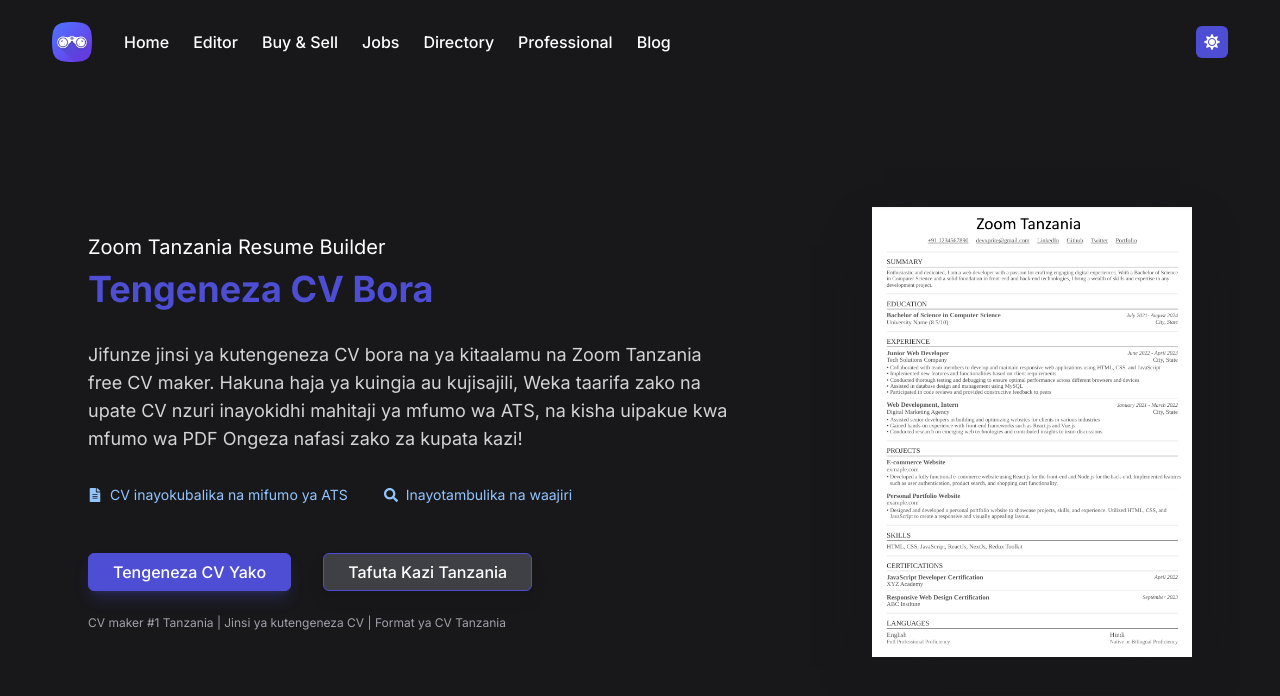
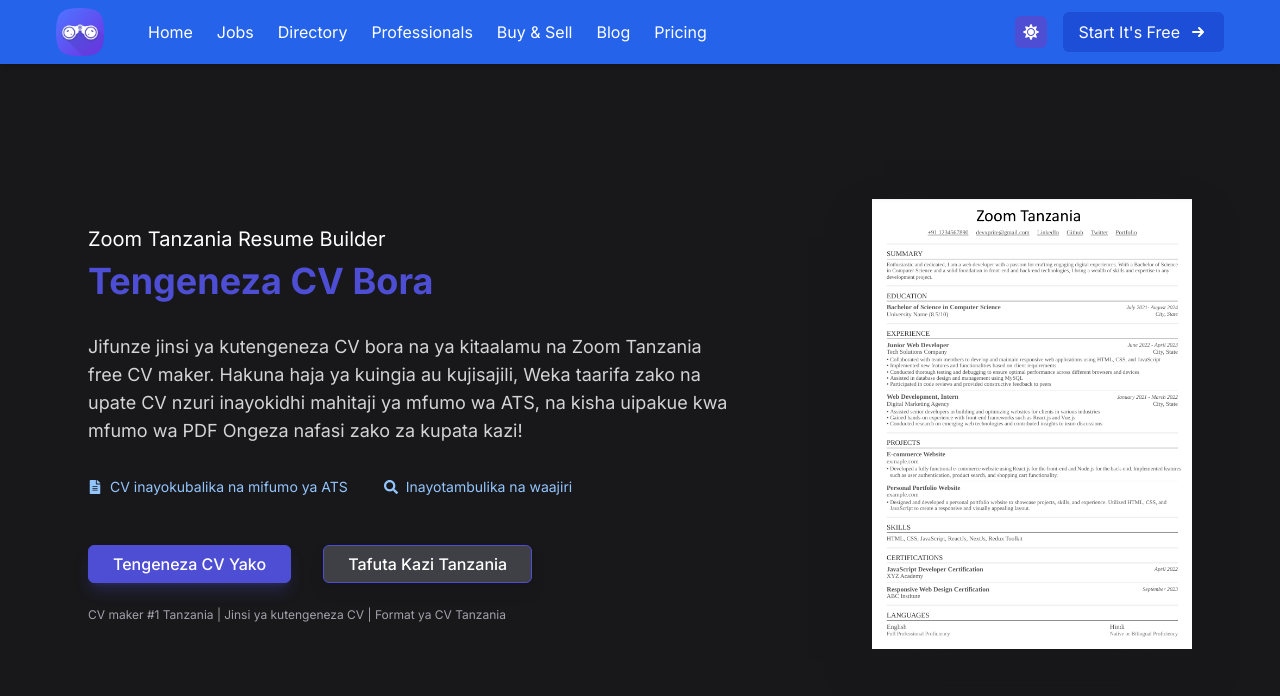
Before and after one commit to amanijoseph87/cvtool, a Next.js app: page / in a window 1280 px wide. Shown: the top 696 px of the page. Built offline with nearby package versions, Linux system fonts and the light colour scheme.

Commit message:
Add files via upload
Update

```diff
--- a/components/Header.js
+++ b/components/Header.js
@@ -1,13 +1,13 @@
 "use client";
 
 import Link from "next/link";
-import { useState, useEffect, Suspense } from "react";
+import { useState, useEffect, useRef, Suspense } from "react";
 import { usePathname, useSearchParams } from "next/navigation";
 import ResumeFields from "@/config/ResumeFields";
 import ThemeToggle from "@/components/UI/ThemeToggle";
 
 // Create a separate component that uses useSearchParams
-const NavigationContent = () => {
+const NavigationContent = ({ headerRef }) => {
   const pathname = usePathname();
   const searchParams = useSearchParams();
   const isEditorPage = pathname === "/editor";
@@ -17,22 +17,15 @@
 
   // Check if the screen is mobile size
   useEffect(() => {
-    // Function to check if mobile and set menu state accordingly
     const checkIfMobile = () => {
       const mobile = window.innerWidth < 768;
       setIsMobile(mobile);
-      // Close menu by default on mobile, keep open on desktop
-      setIsMenuOpen(!mobile);
+      setIsMenuOpen(false); // Always close on resize
     };
 
-    // Initial check - run on client-side only
     if (typeof window !== "undefined") {
       checkIfMobile();
-
-      // Add event listener for window resize
       window.addEventListener("resize", checkIfMobile);
-
-      // Cleanup
       return () => window.removeEventListener("resize", checkIfMobile);
     }
   }, []);
@@ -48,18 +41,18 @@
     }
   };
 
-  // All menu items
+  // All menu items - for desktop view always display these
   const menuItems = [
     { name: "Home", href: "/" },
-    { name: "Editor", href: "/editor" },
-    { name: "Buy & Sell", href: "https://marketplace.zoomtanzania.net/" },
     { name: "Jobs", href: "https://www.zoomtanzania.net/jobs/" },
     { name: "Directory", href: "https://www.zoomtanzania.net/directory/" },
     {
-      name: "Professional",
+      name: "Professionals",
       href: "https://www.zoomtanzania.net/professionals/",
     },
+    { name: "Buy & Sell", href: "https://marketplace.zoomtanzania.net/" },
     { name: "Blog", href: "https://www.zoomtanzania.net/blog/" },
+    { name: "Pricing", href: "https://www.zoomtanzania.net/pricing/" },
   ];
 
   // For mobile menu on editor page, only show Home
@@ -81,82 +74,147 @@
 
   const editorTabs = getEditorTabs();
 
+  // Dynamic CTA button based on current page
+  const ctaButton = isEditorPage
+    ? {
+        text: "Apply Jobs",
+        href: "https://www.zoomtanzania.net/jobs/",
+        target: "_blank",
+      }
+    : {
+        text: "Start It's Free",
+        href: "/editor",
+        target: "_self",
+      };
+
   return (
-    <header className="mx-auto flex max-w-screen-xl items-center justify-between mt-3 px-3 py-2.5 2xl:max-w-screen-2xl relative">
-      {/* Logo on the left */}
-      <div className="flex items-center">
-        <Link href={"/"}>
+    <header
+      ref={headerRef}
+      className="w-full fixed top-0 left-0 right-0 z-[50] bg-blue-600 text-white shadow-md"
+    >
+      <div className="max-w-screen-xl mx-auto">
+        <div className="flex items-center h-16">
+          {/* Logo section */}
+          <div className="pl-4 flex-shrink-0">
+            <Link href="/">
+              <img
+                src="/faviconi.png"
+                alt="Zoom Tanzania"
+                className="h-12 w-auto"
+              />
+            </Link>
+          </div>
+
+          {/* Menu items - shifted left */}
+          <div className="hidden md:flex ml-8">
+            {menuItems.map((item, index) => (
+              <Link
+                key={index}
+                href={item.href}
+                className="text-white hover:text-gray-200 px-3 py-2 text-base"
+                target={item.href.startsWith("http") ? "_blank" : "_self"}
+                onClick={handleLinkClick}
+              >
+                {item.name}
+              </Link>
+            ))}
+          </div>
+
+          {/* Spacer to push right elements to the edge */}
+          <div className="flex-grow"></div>
+
+          {/* Right Side Actions */}
+          <div className="pr-4 hidden md:flex items-center space-x-4">
+            <ThemeToggle />
+            <Link
+              href={ctaButton.href}
+              className="bg-blue-700 text-white hover:bg-blue-800 px-4 py-2 rounded-md text-base flex items-center gap-2"
+              target={ctaButton.target}
+            >
+              {ctaButton.text}
+              <svg
+                xmlns="http://www.w3.org/2000/svg"
+                className="h-5 w-5"
+                viewBox="0 0 20 20"
+                fill="currentColor"
+              >
+                <path
+                  fillRule="evenodd"
+                  d="M10.293 5.293a1 1 0 011.414 0l4 4a1 1 0 010 1.414l-4 4a1 1 0 01-1.414-1.414L12.586 11H5a1 1 0 110-2h7.586l-2.293-2.293a1 1 0 010-1.414z"
+                  clipRule="evenodd"
+                />
+              </svg>
+            </Link>
+          </div>
+
+          {/* Mobile menu button - visible only on mobile */}
+          <div className="md:hidden ml-auto pr-4">
+            <button
+              className="z-[60] flex flex-col justify-center items-center w-8 h-8"
+              onClick={toggleMenu}
+              aria-label="Toggle menu"
+            >
+              <span
+                className={`block w-6 h-0.5 bg-white mb-1.5 transition-transform ${
+                  isMenuOpen ? "rotate-45 translate-y-2" : ""
+                }`}
+              ></span>
+              <span
+                className={`block w-6 h-0.5 bg-white mb-1.5 transition-opacity ${
+                  isMenuOpen ? "opacity-0" : "opacity-100"
+                }`}
+              ></span>
+              <span
+                className={`block w-6 h-0.5 bg-white transition-transform ${
+                  isMenuOpen ? "-rotate-45 -translate-y-2" : ""
+                }`}
+              ></span>
+            </button>
+          </div>
+        </div>
+      </div>
+
+      {/* Mobile Navigation */}
+      <nav
+        className={`
+          md:hidden fixed top-0 left-0 h-full w-64 bg-blue-700 shadow-lg z-[60] transform transition-transform duration-300 ease-in-out overflow-y-auto
+          ${isMenuOpen ? "translate-x-0" : "-translate-x-full"}
+        `}
+      >
+        <div className="p-4 h-full flex flex-col justify-between">
+          <div>
+            <div className="flex items-center justify-between mb-6">
+              <Link href="/">
                 <img
                   src="/faviconi.png"
                   alt="Zoom Tanzania"
                   className="h-10 w-auto"
                 />
               </Link>
-      </div>
-
-      {/* Desktop menu in the middle - always show all items */}
-      <div className="hidden md:flex flex-grow mx-8">
-        <ul className="flex flex-row space-x-6">
-          {menuItems.map((item, index) => (
-            <li key={index}>
-              <Link
-                href={item.href}
-                className="text-gray-900 dark:text-white hover:text-gray-600 dark:hover:text-gray-300 font-medium"
-                target={item.href.startsWith("http") ? "_blank" : "_self"}
-                onClick={handleLinkClick}
+              <button onClick={toggleMenu} className="text-white">
+                <svg
+                  className="h-6 w-6"
+                  fill="none"
+                  viewBox="0 0 24 24"
+                  stroke="currentColor"
                 >
-                {item.name}
-              </Link>
-            </li>
-          ))}
-        </ul>
-      </div>
-
-      {/* Theme toggle on desktop */}
-      <div className="hidden md:block">
-        <ThemeToggle />
-      </div>
-
-      {/* Hamburger Menu Button - Only on mobile */}
-      <button
-        className="md:hidden z-20 flex flex-col justify-center items-center w-8 h-8"
-        onClick={toggleMenu}
-        aria-label="Toggle menu"
-      >
-        <span
-          className={`block w-6 h-0.5 bg-gray-900 dark:bg-white mb-1.5 transition-transform ${isMenuOpen ? "rotate-45 translate-y-2" : ""}`}
-        ></span>
-        <span
-          className={`block w-6 h-0.5 bg-gray-900 dark:bg-white mb-1.5 transition-opacity ${isMenuOpen ? "opacity-0" : "opacity-100"}`}
-        ></span>
-        <span
-          className={`block w-6 h-0.5 bg-gray-900 dark:bg-white transition-transform ${isMenuOpen ? "-rotate-45 -translate-y-2" : ""}`}
-        ></span>
+                  <path
+                    strokeLinecap="round"
+                    strokeLinejoin="round"
+                    strokeWidth={2}
+                    d="M6 18L18 6M6 6l12 12"
+                  />
+                </svg>
               </button>
-
-      {/* Mobile menu - slides in from left */}
-      <nav
-        className={`
-          md:hidden fixed top-0 left-0 h-full w-64 bg-gray-100 dark:bg-gray-800 shadow-lg z-10 transform transition-transform duration-300 ease-in-out overflow-y-auto
-          ${isMenuOpen ? "translate-x-0" : "-translate-x-full"}
-        `}
-      >
-        <div className="p-4">
-          {/* Theme toggle in mobile menu */}
-          <div className="flex items-center justify-between mb-6">
-            <span className="text-gray-900 dark:text-gray-300 font-medium">
-              Theme
-            </span>
-            <ThemeToggle />
             </div>
 
             <ul className="flex flex-col space-y-4">
-            {/* Regular menu items (only Home on editor page for mobile) */}
+              {/* Mobile menu items (Home only on editor page) */}
               {mobileMenuItems.map((item, index) => (
                 <li key={index}>
                   <Link
                     href={item.href}
-                  className="text-gray-900 dark:text-white hover:text-gray-600 dark:hover:text-gray-300 font-medium"
+                    className="text-white hover:text-gray-200 font-medium block py-2 text-base"
                     target={item.href.startsWith("http") ? "_blank" : "_self"}
                     onClick={handleLinkClick}
                   >
@@ -165,27 +223,24 @@
                 </li>
               ))}
 
-            {/* Editor tabs in mobile menu - always visible when on editor page */}
+              {/* Editor tabs in mobile menu - only visible when on editor page */}
               {isEditorPage && editorTabs.length > 0 && (
                 <>
-                {/* Only add divider if we have regular menu items */}
-                {menuItems.length > 0 && (
-                  <li className="border-t border-gray-700 pt-4 mt-2">
-                    <span className="text-gray-600 dark:text-gray-400 text-sm font-medium">
+                  <li className="border-t border-blue-500 pt-4 mt-2">
+                    <span className="text-gray-200 text-base font-medium">
                       Resume Sections
                     </span>
                   </li>
-                )}
 
-                {/* List all tabs directly */}
+                  {/* List all tabs */}
                   {editorTabs.map((tab, index) => (
                     <li key={`tab-${index}`}>
                       <Link
                         href={tab.href}
                         className={`block py-2 ${
                           tab.isActive
-                          ? "text-primary-400 border-l-4 border-primary-400 pl-2"
-                          : "text-gray-900 dark:text-white hover:text-gray-600 dark:hover:text-gray-300 pl-3"
+                            ? "text-white font-bold border-l-4 border-white pl-2 text-base"
+                            : "text-gray-200 hover:text-white pl-3 text-base"
                         }`}
                         onClick={handleLinkClick}
                       >
@@ -195,7 +250,37 @@
                   ))}
                 </>
               )}
+
+              {/* CTA button - dynamic based on page */}
+              <li className="border-t border-blue-500 pt-4 mt-2">
+                <Link
+                  href={ctaButton.href}
+                  className="bg-blue-800 text-white hover:bg-blue-900 px-4 py-2 rounded-md text-base flex items-center justify-center gap-2"
+                  onClick={handleLinkClick}
+                  target={ctaButton.target}
+                >
+                  {ctaButton.text}
+                  <svg
+                    xmlns="http://www.w3.org/2000/svg"
+                    className="h-5 w-5"
+                    viewBox="0 0 20 20"
+                    fill="currentColor"
+                  >
+                    <path
+                      fillRule="evenodd"
+                      d="M10.293 5.293a1 1 0 011.414 0l4 4a1 1 0 010 1.414l-4 4a1 1 0 01-1.414-1.414L12.586 11H5a1 1 0 110-2h7.586l-2.293-2.293a1 1 0 010-1.414z"
+                      clipRule="evenodd"
+                    />
+                  </svg>
+                </Link>
+              </li>
             </ul>
+          </div>
+
+          {/* Theme toggle at the bottom */}
+          <div className="mt-6 flex justify-end">
+            <ThemeToggle />
+          </div>
         </div>
       </nav>
     </header>
@@ -204,26 +289,70 @@
 
 // Main Header component that wraps NavigationContent in a Suspense boundary
 const Header = () => {
+  const headerRef = useRef(null);
+  const [headerHeight, setHeaderHeight] = useState(64); // Default height of 64px (h-16)
+
+  // Measure header height after it renders and when window resizes
+  useEffect(() => {
+    if (!headerRef.current) return;
+
+    const updateHeight = () => {
+      if (headerRef.current) {
+        const height = headerRef.current.offsetHeight;
+        setHeaderHeight(height);
+      }
+    };
+
+    // Initial height measurement - with small delay to ensure accurate measurement
+    setTimeout(updateHeight, 100);
+
+    // Update on resize
+    window.addEventListener("resize", updateHeight);
+
+    return () => {
+      window.removeEventListener("resize", updateHeight);
+    };
+  }, []);
+
   return (
+    <>
       <Suspense
         fallback={
-        <header className="mx-auto flex max-w-screen-xl items-center justify-between mt-3 px-3 py-2.5 2xl:max-w-screen-2xl relative">
-          <div className="flex items-center">
+          <header className="w-full fixed top-0 left-0 right-0 z-[50] bg-blue-600 shadow-md">
+            <div className="max-w-screen-xl mx-auto px-4 py-3">
+              <div className="flex items-center justify-between">
                 <Link href={"/"}>
                   <img
                     src="/faviconi.png"
                     alt="Zoom Tanzania"
-                className="h-10 w-auto"
+                    className="h-12 w-auto"
                   />
                 </Link>
               </div>
-          <div className="h-8 w-8"></div> {/* Placeholder for menu button */}
+            </div>
           </header>
         }
       >
-      <NavigationContent />
+        <NavigationContent headerRef={headerRef} />
       </Suspense>
+      {/* Spacer to prevent content from being hidden under the fixed header */}
+      <div
+        id="header-spacer"
+        style={{ height: `${headerHeight}px`, minHeight: "64px" }}
+      ></div>
+    </>
   );
 };
 
+// Create a wrapper component to ensure proper layout
+const Layout = ({ children }) => {
+  return (
+    <div className="flex flex-col min-h-screen">
+      <Header />
+      <main className="flex-grow">{children}</main>
+    </div>
+  );
+};
+
+export { Layout };
 export default Header;
```
Lines whose indentation alone changed are shown as unchanged.
